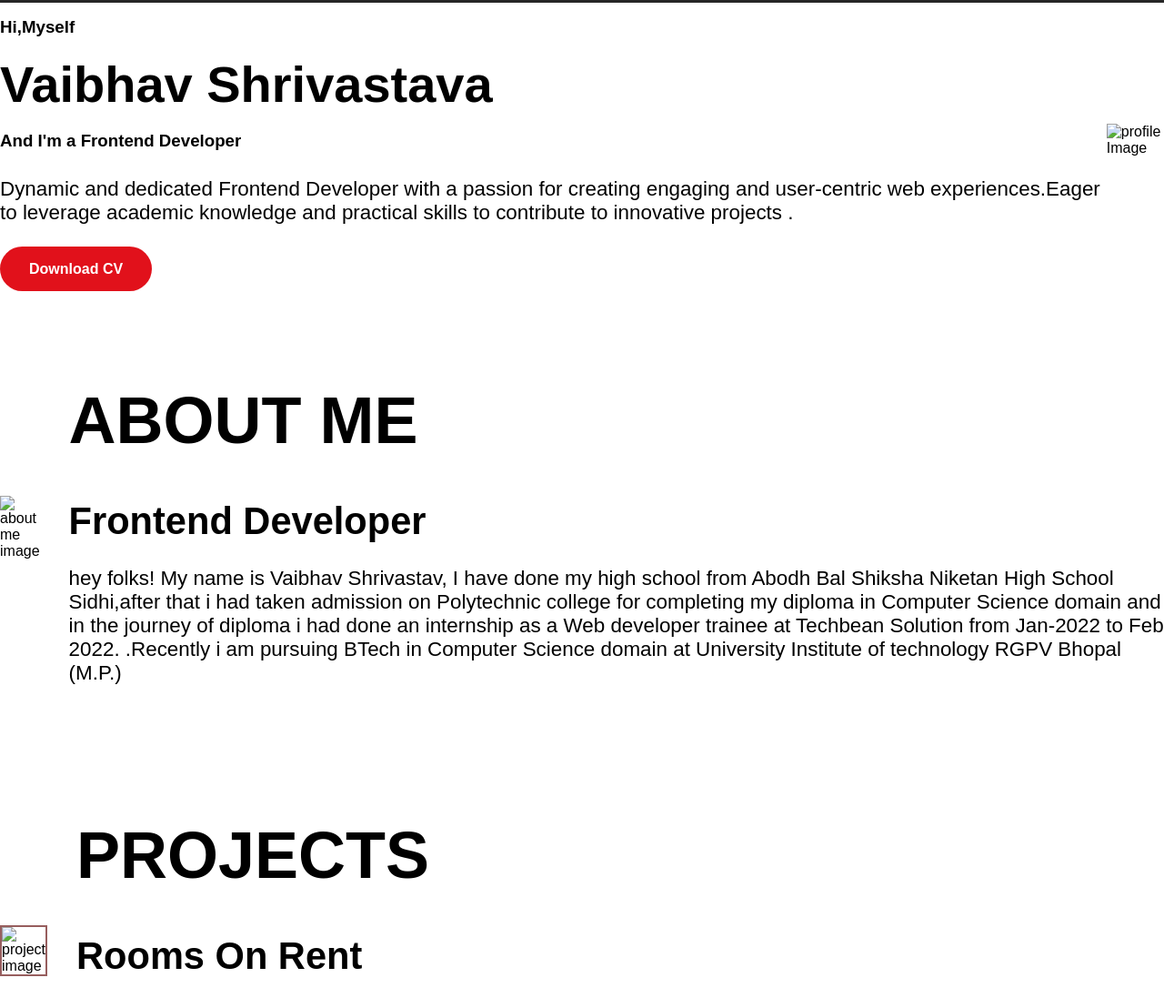
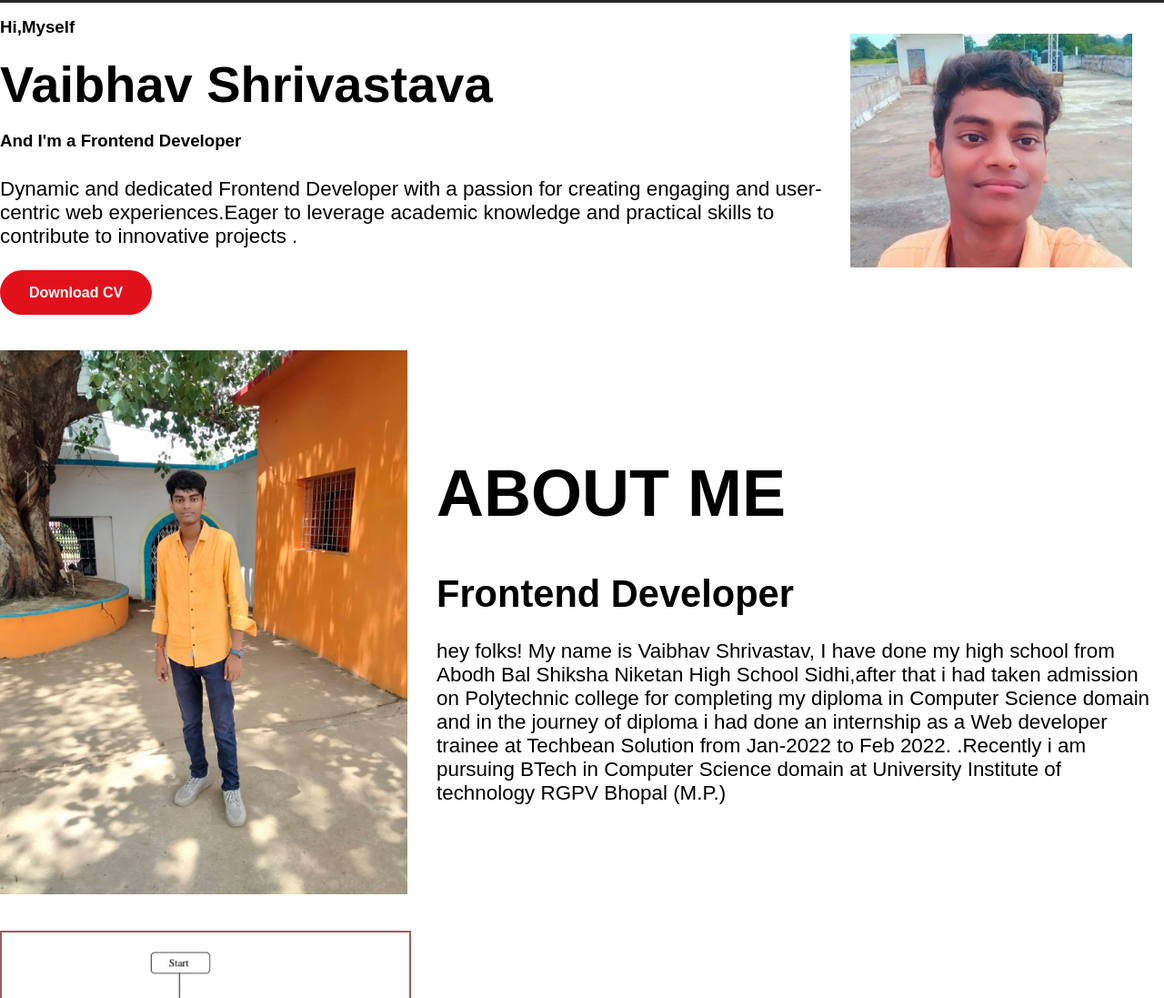
Before and after one commit to Vaibhav-Shriva/MyPortfolio, a plain HTML site: page index.html in a window 1280 px wide. Shown: the part 95-1192 px from the top of the page at 91% size. Drawn offline with Linux system fonts and the light colour scheme; files that its build step writes are made by us from their sources.

Commit message:
Update index.html

```diff
--- a/index.html
+++ b/index.html
@@ -5,7 +5,7 @@
     <meta charset="UTF-8">
     <meta name="viewport" content="width=device-width, initial-scale=1.0">
     <title>My Portfolio</title>
-    <link rel="stylesheet" href="./style.css">
+    <link rel="stylesheet" href="MyPortfolio/style.css">
 </head>
 
 <body>
@@ -31,17 +31,17 @@
             <p>Dynamic and dedicated Frontend Developer with a passion for creating engaging and user-centric web
                 experiences.Eager to leverage academic knowledge and practical skills to contribute to innovative
                 projects .</p><br>
-            <a href="./Resume.pdf" class="btn"><b>Download CV</b></a>
+            <a href="MyPortfolio/Resume.pdf" class="btn"><b>Download CV</b></a>
         </div>
         <div class="home-img">
-            <img src="./Images/profile.jpeg" alt="profile Image">
+            <img src="MyPortfolio/Images/profile.jpeg" alt="profile Image">
         </div>
 
     </section><br><br><br>
 
     <section class="about" id="about">
         <div class="about-img">
-            <img src="./Images/Aboutme photo.jpeg" alt="about me image">
+            <img src="MyPortfolio/Images/Aboutme photo.jpeg" alt="about me image">
         </div>
         <div class="about-content">
             <h2 class="heading">
@@ -62,7 +62,7 @@
 
     <section class="projects" id="projects">
         <div class="project-img">
-            <img src="./Images/project.jpeg" alt="project image">
+            <img src="MyPortfolio/Images/project.jpeg" alt="project image">
         </div>
         <div class="project-content">
             <h2 class="project-heading">
```
